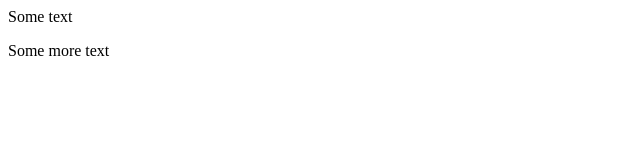
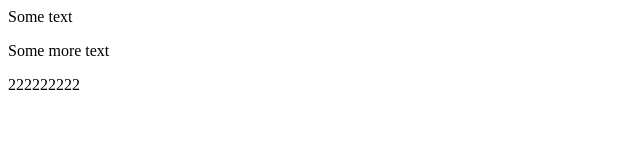
Before and after one commit to egzon-korenica/dummyproj, a plain HTML site: page index.html in a window 1280 px wide. Shown: the whole page, without its empty margins (0-640 px from the left). Drawn offline with Linux system fonts and the light colour scheme.

Commit message:
another random commit

```diff
--- a/index.html
+++ b/index.html
@@ -1,5 +1,5 @@
 <html>
 <p>Some text</p>
 <p>Some more text</p>
-<pText text</p>
+<pText text</p>222222222
 </html>
```
